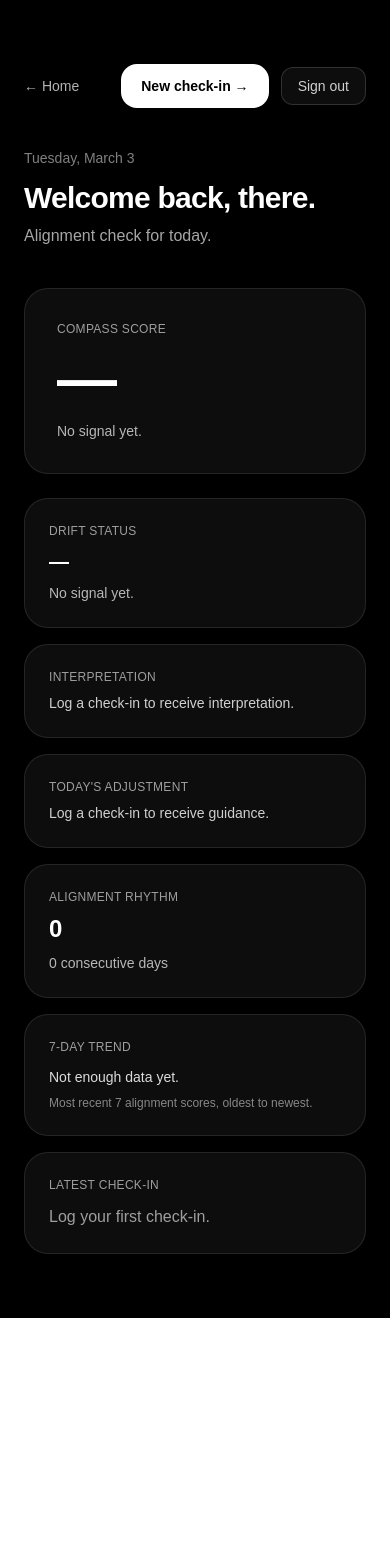
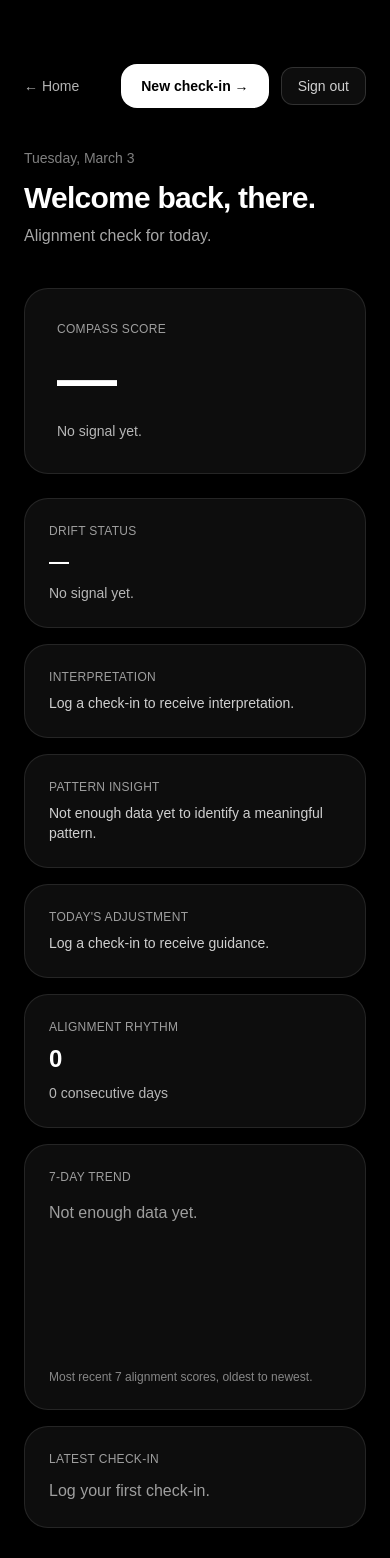
Before and after one commit to thestillcompass/still-compass, a Next.js app: page /dashboard in a window 390 px wide. Shown: the top 1558 px of the page. Before the commit the page ends 1318 px from the top, so only its background shows below. Built offline with nearby package versions, Linux system fonts and the light colour scheme; no server answers; the database is empty.

Commit message:
Add pattern intelligence card

```diff
--- a/app/dashboard/page.tsx
+++ b/app/dashboard/page.tsx
@@ -1,5 +1,11 @@
 "use client";
 
+import {
+  LineChart,
+  Line,
+  ResponsiveContainer,
+  Tooltip,
+} from "recharts";
 import { useEffect, useMemo, useState } from "react";
 import Link from "next/link";
 import { supabase } from "@/lib/supabaseClient";
@@ -15,6 +21,38 @@ type Entry = {
   note: string | null;
   created_at: string;
 };
+
+function detectPatternInsight(entries: Entry[]) {
+  if (entries.length < 3) {
+    return "Not enough data yet to identify a meaningful pattern.";
+  }
+
+  const recent = [...entries].slice(0, 3).reverse();
+
+  const emotional = recent.map((e) => e.emotional_signal);
+  const energy = recent.map((e) => e.vital_energy);
+  const load = recent.map((e) => e.cognitive_load);
+
+  const isIncreasing = (arr: number[]) =>
+    arr[0] < arr[1] && arr[1] <= arr[2];
+
+  const isDecreasing = (arr: number[]) =>
+    arr[0] > arr[1] && arr[1] >= arr[2];
+
+  if (isIncreasing(load)) {
+    return "Cognitive load has increased across your recent alignments.";
+  }
+
+  if (isDecreasing(energy)) {
+    return "Vital energy has been declining across recent entries.";
+  }
+
+  if (isDecreasing(emotional)) {
+    return "Emotional signal has softened across your recent alignments.";
+  }
+
+  return "Your signals are relatively stable. No strong drift pattern detected yet.";
+}
 
 export default function DashboardPage() {
   const [email, setEmail] = useState<string | null>(null);
@@ -120,7 +158,10 @@ export default function DashboardPage() {
       })
     );
 
-  const trendText = trendScores.map((s) => s.toFixed(1)).join(" → ");
+  const chartData = trendScores.map((score, index) => ({
+    day: index + 1,
+    score,
+  }));
 
   const previousScore =
     trendScores.length >= 2 ? trendScores[trendScores.length - 2] : null;
@@ -176,6 +217,10 @@ export default function DashboardPage() {
     }
 
     return streak;
+  }, [recentEntries]);
+
+  const patternInsight = useMemo(() => {
+    return detectPatternInsight(recentEntries);
   }, [recentEntries]);
 
   return (
@@ -269,6 +314,16 @@ export default function DashboardPage() {
             </div>
           </div>
 
+          <div className="rounded-3xl border border-white/10 bg-white/5 p-6 sm:col-span-2">
+            <div className="text-xs tracking-wide text-white/60">
+              PATTERN INSIGHT
+            </div>
+
+            <div className="mt-2 text-sm text-white/80">
+              {loading ? "Detecting patterns…" : patternInsight}
+            </div>
+          </div>
+
           <div className="rounded-3xl border border-white/10 bg-white/5 p-6">
             <div className="text-xs tracking-wide text-white/60">
               TODAY&apos;S ADJUSTMENT
@@ -302,12 +357,30 @@ export default function DashboardPage() {
               7-DAY TREND
             </div>
 
-            <div className="mt-3 text-sm text-white/85">
-              {loading
-                ? "Loading trend…"
-                : trendScores.length > 0
-                ? trendText
-                : "Not enough data yet."}
+            <div className="mt-4 h-40">
+              {loading ? (
+                <div className="text-white/60">Loading trend…</div>
+              ) : chartData.length > 0 ? (
+                <ResponsiveContainer width="100%" height="100%">
+                  <LineChart data={chartData}>
+                    <Tooltip
+                      contentStyle={{
+                        background: "#000",
+                        border: "1px solid rgba(255,255,255,0.1)",
+                      }}
+                    />
+                    <Line
+                      type="monotone"
+                      dataKey="score"
+                      stroke="#ffffff"
+                      strokeWidth={2}
+                      dot={{ r: 3 }}
+                    />
+                  </LineChart>
+                </ResponsiveContainer>
+              ) : (
+                <div className="text-white/60">Not enough data yet.</div>
+              )}
             </div>
 
             <div className="mt-2 text-xs text-white/50">
--- a/package.json
+++ b/package.json
@@ -12,7 +12,8 @@
     "@supabase/supabase-js": "^2.98.0",
     "next": "16.1.6",
     "react": "19.2.3",
-    "react-dom": "19.2.3"
+    "react-dom": "19.2.3",
+    "recharts": "^3.7.0"
   },
   "devDependencies": {
     "@tailwindcss/postcss": "^4",
```
Also changed, not shown: 1 other file (tests, documents, lock files or other folders).
